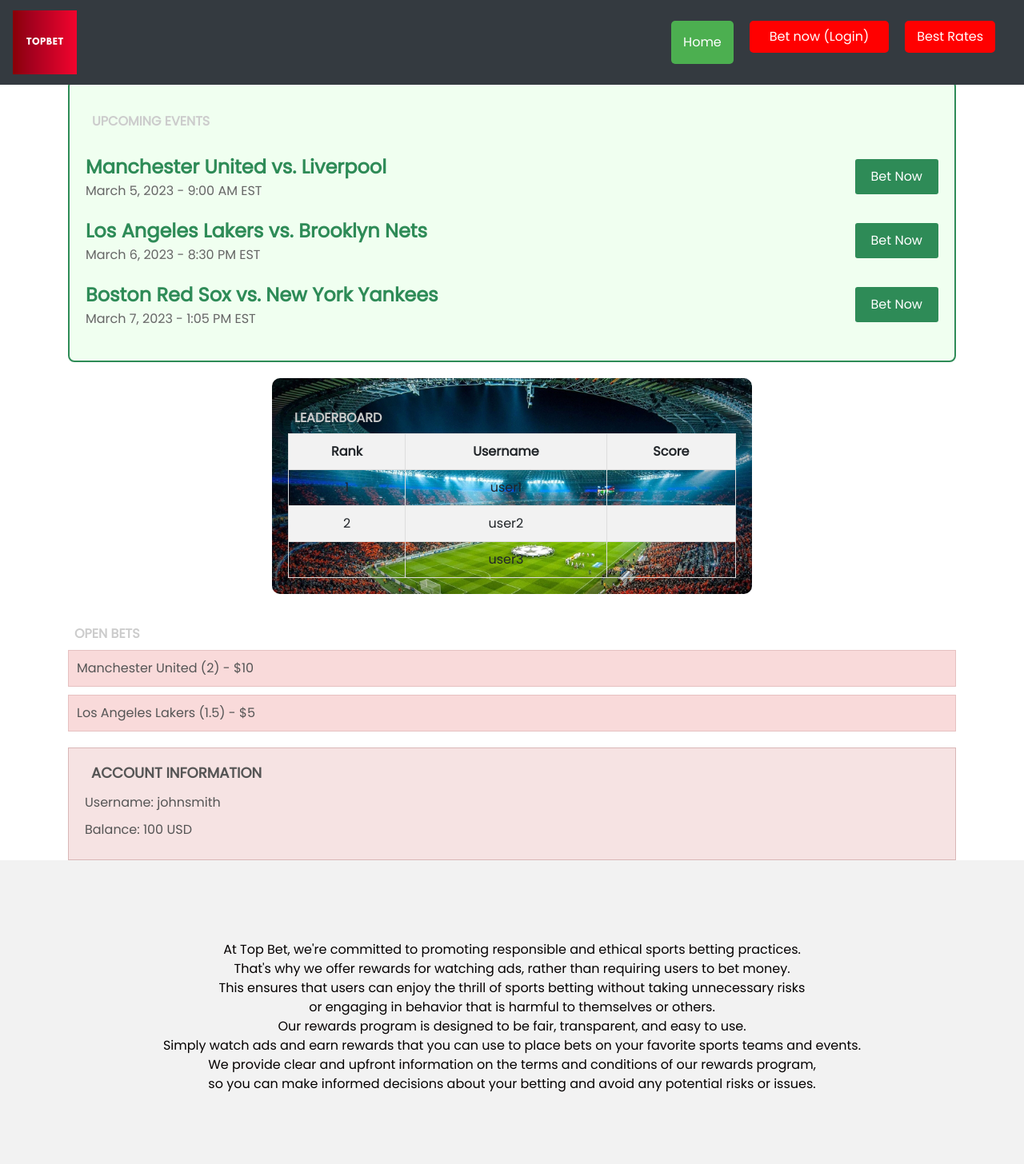
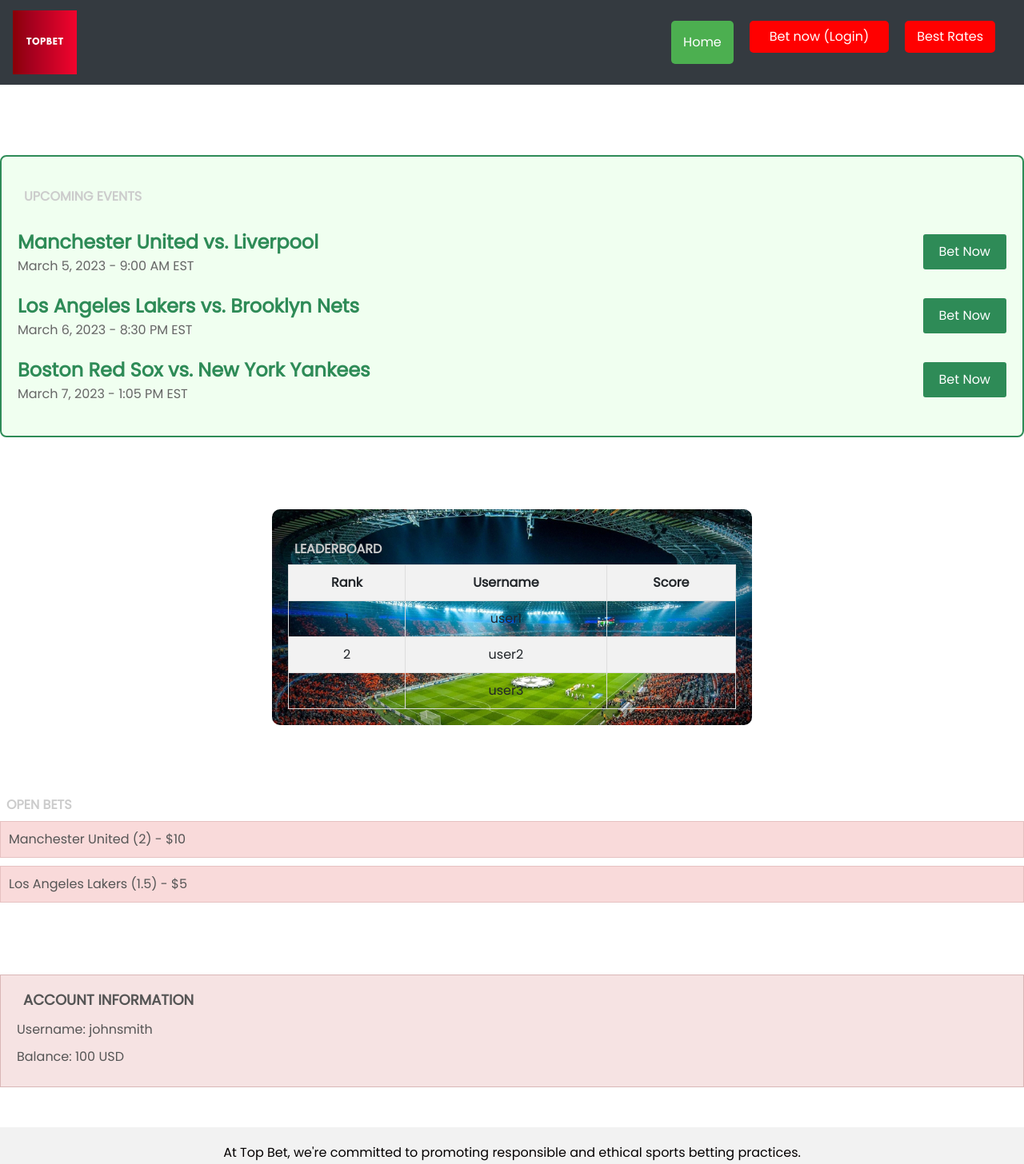
Before and after one commit to clemsims/TopBet, a React (Create React App) app: page / in a window 1280 px wide. Shown: the top 1456 px of the page at 80% size. Built offline with nearby package versions, Linux system fonts and the light colour scheme; no server answers.

Commit message:
add spaces between the differents sections

```diff
--- a/src/pages/index/Index.js
+++ b/src/pages/index/Index.js
@@ -1,5 +1,4 @@
-/* eslint-disable jsx-a11y/img-redundant-alt */
-/* eslint-disable jsx-a11y/anchor-is-valid */
+
 import React, { Component } from "react";
 
 import $ from "jquery";
@@ -163,7 +162,7 @@ export default class Index extends Component {
   render() {
     return (
       <div>
-        <div classname="header">
+        <div className="headertext">
           <nav className="navbar navbar-expand-lg navbar-dark bg-dark fixed-top">
             <a className="navbar-brand h4 mb-0" href="#">
               <img
@@ -182,7 +181,6 @@ export default class Index extends Component {
               aria-expanded="false"
               aria-label="Open navigation"
             >
-              <span className="navbar-toggler-icon" />
             </button>
 
             <div className="collapse navbar-collapse" id="navbar-side">
@@ -215,13 +213,22 @@ export default class Index extends Component {
           </nav>
         </div >
 
-        <div class="container">
-          {this.renderUpcomingEvents()} {/* Render the list of upcoming events */}
-          {this.renderleaderboardEntries()} {/* Render the list of upcoming events */}
+          // sections of the page:
 
-          {this.renderOpenBets()} {/* Render the list of upcoming events */}
-          {this.renderAccountInfo()} {/* Render the list of upcoming events */}
+        <div className="upcoming-events-section">
+          {this.renderUpcomingEvents()}
+        </div>
 
+        <div className="leaderboard-section">
+          {this.renderleaderboardEntries()}
+        </div>
+
+        <div className="open-bets-section">
+          {this.renderOpenBets()}
+        </div>
+
+        <div className="account-info-section">
+          {this.renderAccountInfo()}
         </div>
 
 
--- a/src/pages/index/styles.css
+++ b/src/pages/index/styles.css
@@ -89,9 +89,7 @@
   box-shadow: none;
 }
 
-.container {
-  margin-top: 100px !important;
-}
+
 
 /* upcoming event section */
 
@@ -248,3 +246,39 @@
 .leaderboard-entries tr:hover {
   background-color: #ddd;
 }
+
+
+
+/* adding space between sections */
+
+
+.headertext {
+  margin-bottom: 50px;
+}
+
+.upcoming-events-section {
+  padding-top: 20px;
+  margin-bottom: 50px;
+
+}
+
+.leaderboard-section {
+  padding-top: 20px;
+  margin-bottom: 50px;
+
+}
+
+.open-bets-section {
+  padding-top: 20px;
+  margin-bottom: 50px;
+
+}
+
+.account-info-section {
+  padding-top: 20px;
+  margin-bottom: 50px;
+}
+
+.buttom-text {
+  padding-top: 20px;
+}
```
